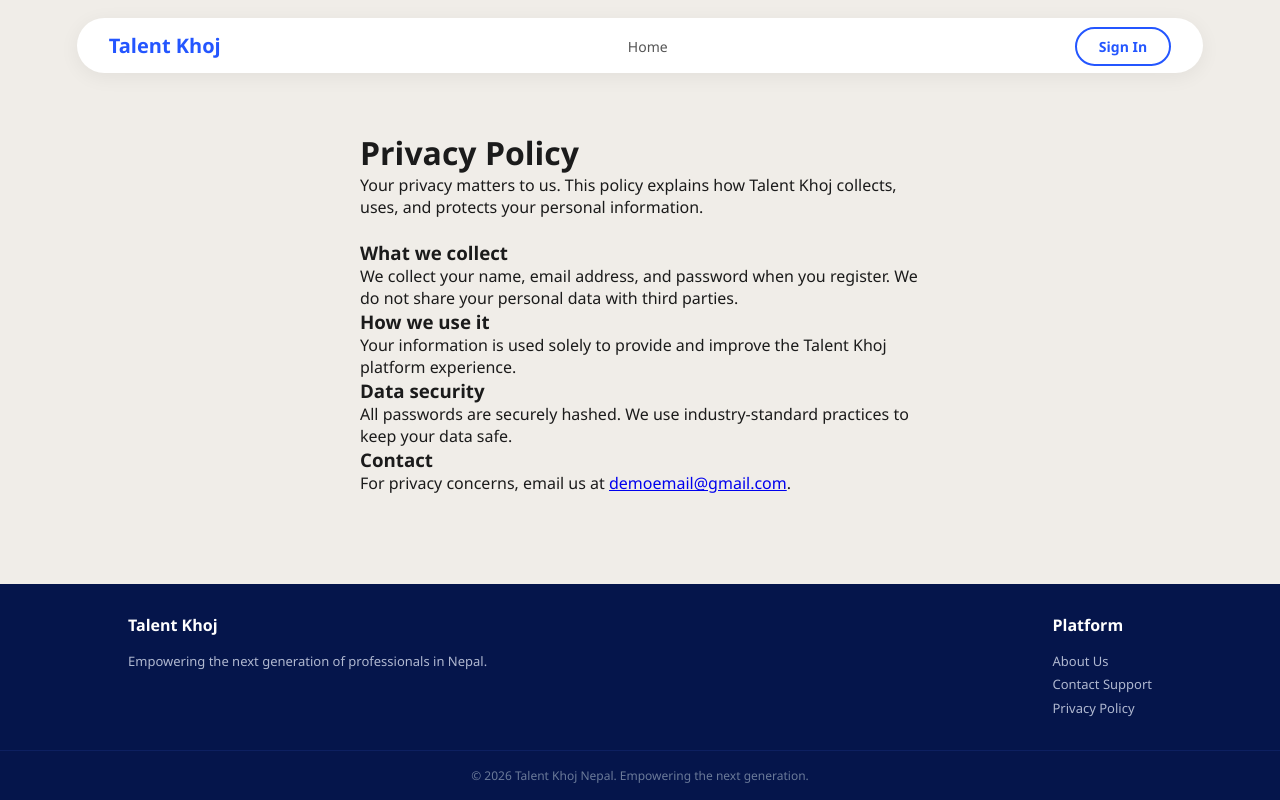
After one commit to tejashexe-spec/Talentkhoj, a Flask app: page /privacy in a window 1280 px wide. The commit adds this page. Run offline with Flask 3, Linux system fonts and the light colour scheme.

Commit message:
footer link templates added

```diff
--- a/my_first_flask/app.py
+++ b/my_first_flask/app.py
@@ -237,5 +237,20 @@ def profile():
     )
 
 
+@app.route("/about")
+def about():
+    return render_template("about.html")
+
+
+@app.route("/contact")
+def contact():
+    return render_template("contact.html")
+
+
+@app.route("/privacy")
+def privacy():
+    return render_template("privacy.html")
+
+
 if __name__ == "__main__":
     app.run(debug=True)
--- a/my_first_flask/static/css/style.css
+++ b/my_first_flask/static/css/style.css
@@ -456,6 +456,15 @@ main { flex: 1; }
     list-style: none;
 }
 
+.footer ul li a {
+    color: #b0b8d0;
+    text-decoration: none;
+}
+
+.footer ul li a:hover {
+    color: white;
+}
+
 .footer-bottom {
     background: #05154b;
     text-align: center;
--- a/my_first_flask/templates/base.html
+++ b/my_first_flask/templates/base.html
@@ -61,9 +61,9 @@
     <div>
         <h3>Platform</h3>
         <ul>
-            <li>About Us</li>
-            <li>Contact Support</li>
-            <li>Privacy Policy</li>
+            <li><a href="/about">About Us</a></li>
+            <li><a href="/contact">Contact Support</a></li>
+            <li><a href="/privacy">Privacy Policy</a></li>
         </ul>
     </div>
 </footer>
--- /dev/null
+++ b/my_first_flask/templates/privacy.html
@@ -0,0 +1,23 @@
+{% extends "base.html" %}
+
+{% block title %}Privacy Policy | Talent Khoj{% endblock %}
+
+{% block content %}
+<div class="profile-wrapper">
+    <h1>Privacy Policy</h1>
+
+    <p>Your privacy matters to us. This policy explains how Talent Khoj collects, uses, and protects your personal information.</p>
+<br>
+    <h3>What we collect</h3>
+    <p>We collect your name, email address, and password when you register. We do not share your personal data with third parties.</p>
+
+    <h3>How we use it</h3>
+    <p>Your information is used solely to provide and improve the Talent Khoj platform experience.</p>
+
+    <h3>Data security</h3>
+    <p>All passwords are securely hashed. We use industry-standard practices to keep your data safe.</p>
+
+    <h3>Contact</h3>
+    <p>For privacy concerns, email us at <a href="mailto:demoemail@gmail.comm">demoemail@gmail.com</a>.</p>
+</div>
+{% endblock %}
```
Also changed, not shown: my_first_flask/templates/about.html (added, +12 -0 lines), my_first_flask/templates/contact.html (added, +12 -0 lines).
